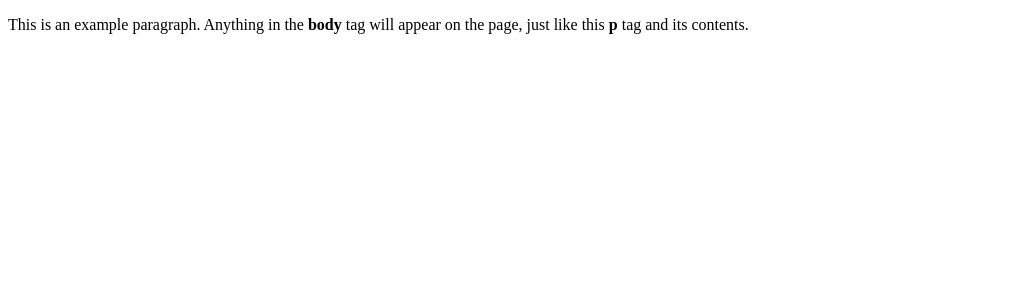
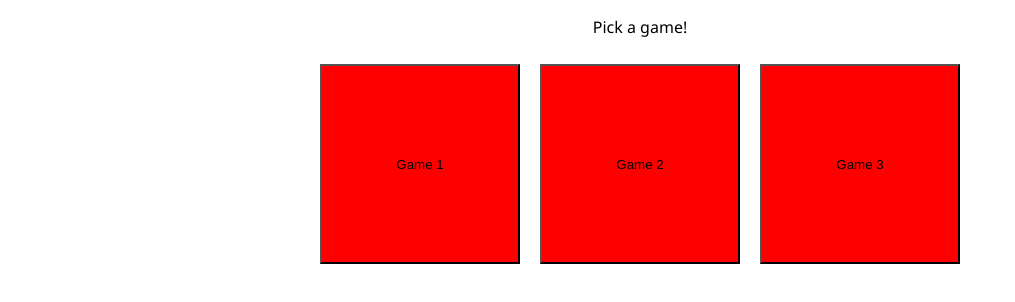
Before and after one commit to ucdavis/ecs162_assignment2, a plain HTML site: page index.html in a window 1280 px wide. Shown: the whole page, without its empty margins (0-1015 px from the left). Drawn offline with Linux system fonts and the light colour scheme.

Commit message:
Add basic styling and buttons for homepage

```diff
--- a/index.html
+++ b/index.html
@@ -1,9 +1,15 @@
-<!doctype html>
+<!DOCTYPE html>
 <html>
-  <head>
-    <title>This is the title of the webpage!</title>
-  </head>
-  <body>
-    <p>This is an example paragraph. Anything in the <strong>body</strong> tag will appear on the page, just like this <strong>p</strong> tag and its contents.</p>
-  </body>
+<head>
+    <title>Mini Game Arcade</title>
+    <link rel="stylesheet" href="styles/main_styles.css">
+</head>
+<body>
+    <p class="game-prompt">Pick a game!</p>
+    <div class="button-container">
+        <button>Game 1</button>
+        <button>Game 2</button>
+        <button>Game 3</button>
+    </div>
+</body>
 </html>
--- /dev/null
+++ b/styles/main_styles.css
@@ -0,0 +1,28 @@
+body {
+    font-family: "Segoe UI", sans-serif;
+}
+
+.game-prompt {
+    text-align: center;
+}
+
+.button-container {
+    width: 100%;
+    display: flex;
+    justify-content: center;
+    align-items: center;
+}
+
+button {
+    width: 200px;
+    height: 200px;
+    cursor: pointer;
+    background-color: #ff0000;
+    color: black;
+    justify-content: center;
+    margin: 10px;
+}
+
+button:hover {
+    background-color: #ff00004f;
+}
```
